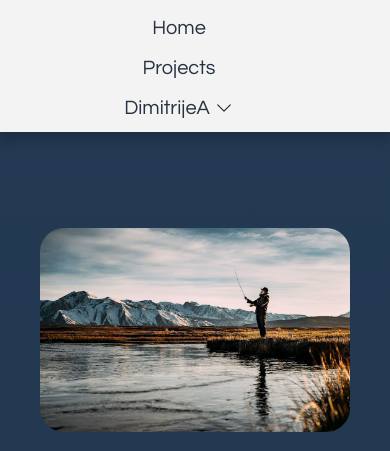
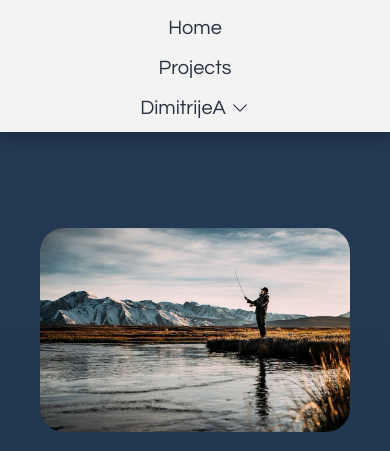
Before and after one commit to markocic/raf-icr-hw2, a website: page home.html in a window 390 px wide. Shown: the part 72-523 px from the top of the page. Drawn offline with Linux system fonts and the light colour scheme.

Commit message:
remove padding on mobile in header

```diff
--- a/home.html
+++ b/home.html
@@ -16,7 +16,7 @@
       </div>
       <div
         id="header_items"
-        class="flex flex-col sm:flex-row items-center gap-3 sm:gap-[51px] pr-8"
+        class="flex flex-col sm:flex-row items-center gap-3 sm:gap-[51px] sm:pr-8"
       >
         <a href="#" class="text-gunmetal text-xl">Home</a>
         <a href="#" class="text-gunmetal text-xl">Projects</a>
```
Also changed, not shown: projects.html (+1 -1 lines), css/output.css.
